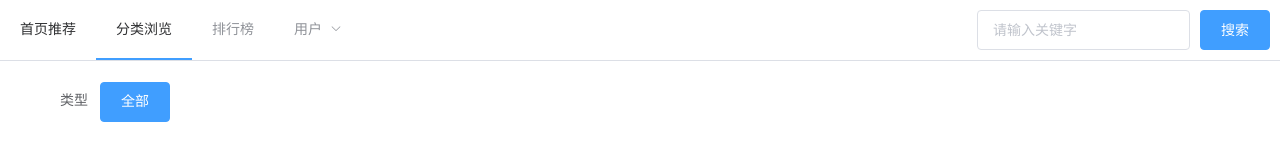
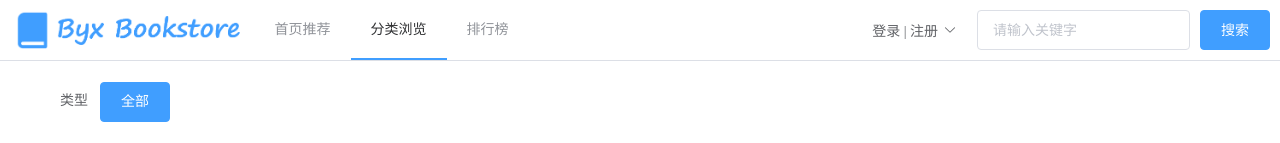
Before and after one commit to byx2000/byx-bookstore-app, a Vue app: page /category in a window 1280 px wide. Shown: the top 143 px of the page. Built offline with nearby package versions, Linux system fonts and the light colour scheme; no server answers.

Commit message:
优化导航栏细节

```diff
--- a/src/components/NavBar.vue
+++ b/src/components/NavBar.vue
@@ -2,18 +2,33 @@
   <div>
     <el-row type="flex" align="middle">
       <el-col :span="16">
+        <el-row type="flex" align="middle">
+          <img src="../../public/images/logo.png" class="logo"/>
           <el-menu id="navbar" :default-active="$route.path" class="el-menu-demo" mode="horizontal" router>
             <el-menu-item index="/home">首页推荐</el-menu-item>
             <el-menu-item index="/category">分类浏览</el-menu-item>
             <el-menu-item index="/rank">排行榜</el-menu-item>
-          <el-submenu index="/profile">
-            <template slot="title">用户</template>
-            <el-menu-item index="/profile">我的主页</el-menu-item>
-            <el-menu-item index="/logout">注销</el-menu-item>
-          </el-submenu>
           </el-menu>
+        </el-row>
       </el-col>
       <el-col :span="8">
+        <el-row type="flex" align="middle" justify="end">
+          <el-dropdown class="user-dropdown">
+            <span class="el-dropdown-link">
+              <el-row type="flex" align="middle">
+                <span v-if="userInfo === null">登录 | 注册</span>
+                <el-avatar v-if="userInfo !== null" :size="40" :src="userInfo.avatar"/>
+                <span v-if="userInfo !== null" class="nickname">{{userInfo.nickname}}</span>
+                <i class="el-icon-arrow-down el-icon--right"></i>
+              </el-row>
+            </span>
+            <el-dropdown-menu slot="dropdown">
+              <el-dropdown-item v-if="userInfo === null" @click.native="loginDlalogOpen = true">登录</el-dropdown-item>
+              <el-dropdown-item v-if="userInfo === null">注册</el-dropdown-item>
+              <el-dropdown-item v-if="userInfo !== null">我的主页</el-dropdown-item>
+              <el-dropdown-item v-if="userInfo !== null">注销</el-dropdown-item>
+            </el-dropdown-menu>
+          </el-dropdown>
           <el-form :inline="true" class="demo-form-inline" @submit.native.prevent>
             <el-row type="flex" justify="end">
               <el-form-item>
@@ -24,17 +39,38 @@
               </el-form-item>
             </el-row>
           </el-form>
+        </el-row>
       </el-col>
     </el-row>
+    <el-dialog title="登录" width="30%" :visible.sync="loginDlalogOpen">
+      <el-form>
+        <el-form-item label="用户名">
+          <el-input v-model="username"></el-input>
+        </el-form-item>
+        <el-form-item label="密码">
+          <el-input v-model="password" show-password></el-input>
+        </el-form-item>
+      </el-form>
+      <span slot="footer" class="dialog-footer">
+        <el-button @click="loginDlalogOpen = false">取 消</el-button>
+        <el-button type="primary" @click="login">确 定</el-button>
+      </span>
+    </el-dialog>
   </div>
 </template>
 
 <script>
+import { login } from '../network/common'
+
 export default {
   name: 'NavBar',
   data() {
     return {
-      keyword: ''
+      keyword: '',
+      loginDlalogOpen: false,
+      username: '',
+      password: '',
+      userInfo: null
     }
   },
   created() {
@@ -48,12 +84,32 @@ export default {
           keyword: this.keyword
         }
       })
+    },
+    login() {
+      login({
+        username: this.username,
+        password: this.password
+      }).then(res => {
+        if (res.code === 1001) {
+          this.userInfo = res.data
+          this.loginDlalogOpen = false
+        }
+        else {
+          console.log('登录失败：' + res.msg)
+        }
+      })
     }
   }
 }
 </script>
 
 <style scoped>
+.logo {
+  height: 50px;
+  margin-left: 10px;
+  margin-right: 10px;
+}
+
 #navbar {
   border: none;
 }
@@ -61,4 +117,13 @@ export default {
 .el-form-item {
   margin-bottom: 0;
 }
+
+.nickname {
+  margin-left: 10px;
+}
+
+.user-dropdown {
+  margin-right: 20px;
+  cursor: pointer;
+}
 </style>
--- a/src/network/common.js
+++ b/src/network/common.js
@@ -5,3 +5,11 @@ export function getAllCategories() {
 		url: '/category/all'
 	})
 }
+
+export function login(info) {
+	return request({
+		url: '/user/login',
+		method: 'post',
+		data: info
+	})
+}
```
Also changed, not shown: public/images/logo.png (added). Lines whose indentation alone changed are shown as unchanged.
